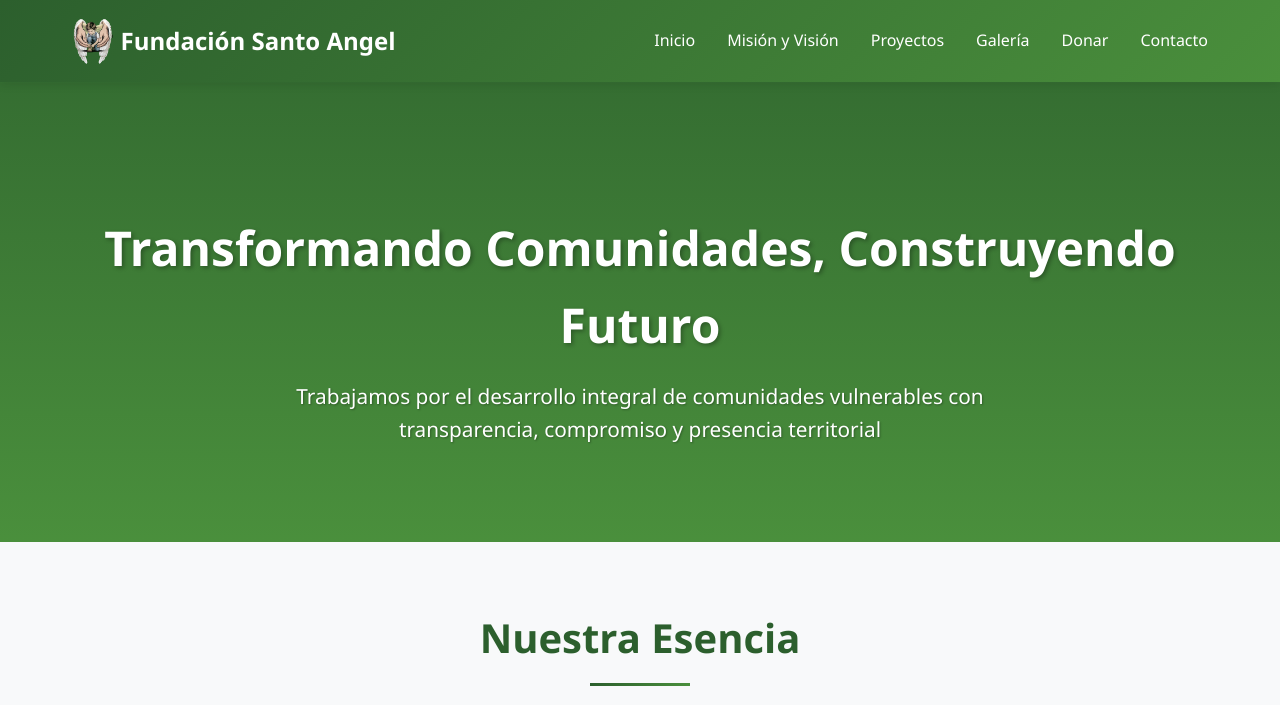
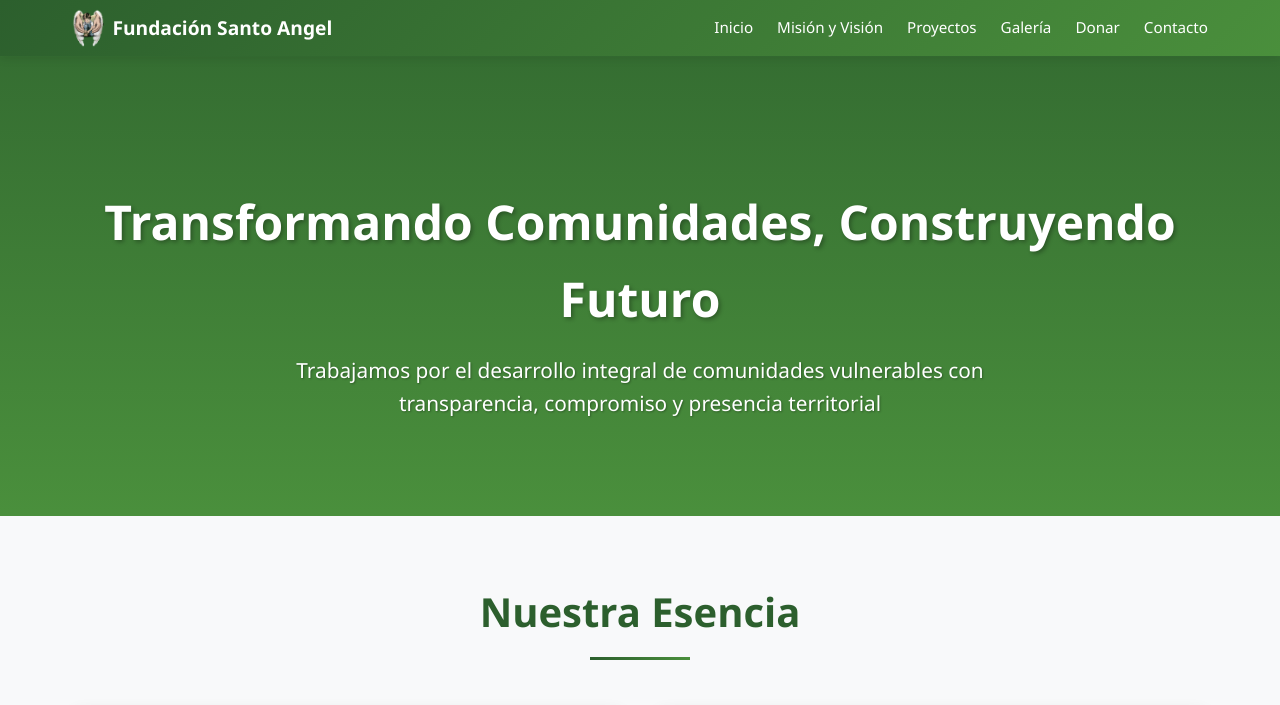
Before and after one commit to nestorcastanedaromero/fundasantoangel, a plain HTML site: page index.html in a window 1280 px wide. Shown: the top 705 px of the page. Drawn offline with Linux system fonts and the light colour scheme.

Commit message:
ajuste tamaño de navbar

```diff
--- a/index.html
+++ b/index.html
@@ -31,7 +31,7 @@
         header {
             background: linear-gradient(135deg, #2c5f2d 0%, #4a8f3c 100%);
             color: white;
-            padding: 1rem 0;
+            padding: 0.5rem 0;
             position: sticky;
             top: 0;
             z-index: 1000;
@@ -48,7 +48,7 @@
         }
 
         .logo {
-            font-size: 1.5rem;
+            font-size: 1.2rem;
             font-weight: bold;
             display: flex;
             align-items: center;
@@ -56,7 +56,7 @@
         }
 
         .logo img {
-            height: 50px;
+            height: 40px;
             width: auto;
             object-fit: contain;
         }
@@ -64,7 +64,7 @@
         nav ul {
             list-style: none;
             display: flex;
-            gap: 2rem;
+            gap: 1.5rem;
         }
 
         nav a {
@@ -72,6 +72,7 @@
             text-decoration: none;
             transition: opacity 0.3s;
             font-weight: 500;
+            font-size: 0.95rem;
         }
 
         nav a:hover {
```
